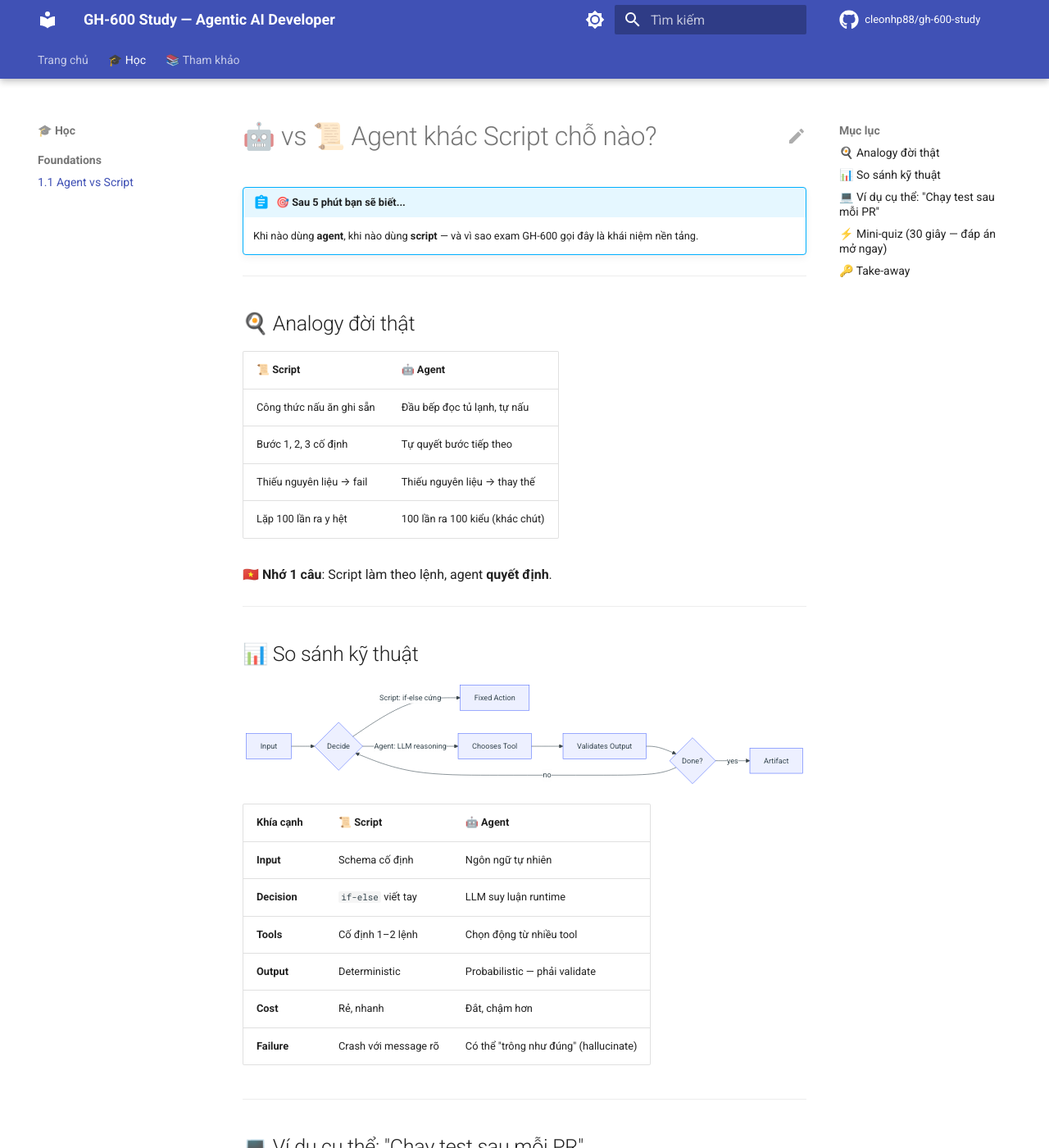
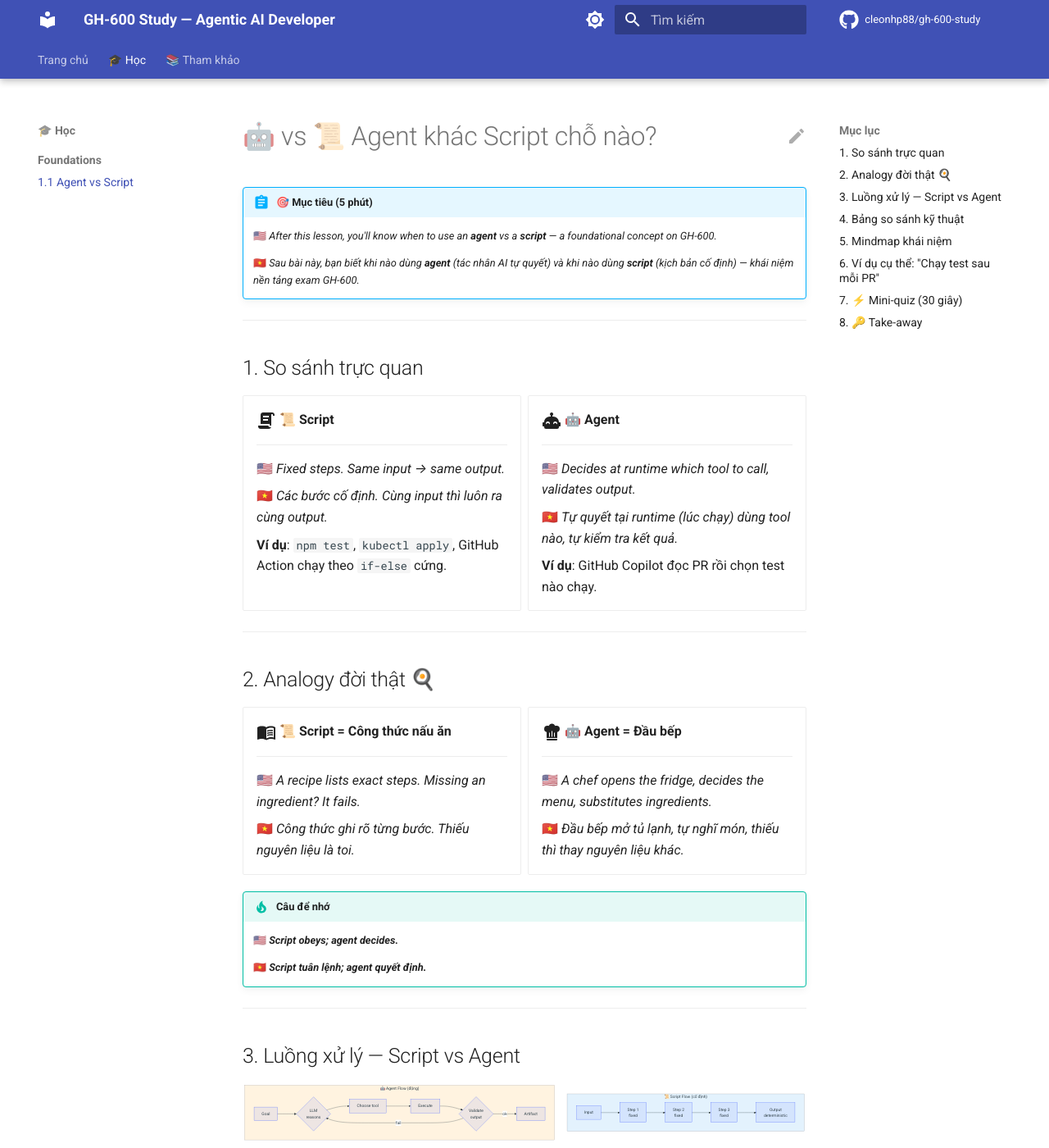
Before and after one commit to cleonhp88/gh-600-study, an MkDocs documentation site: the page built from docs/learn/01-foundations/01-agent-vs-script.md, in a window 1280 px wide and 1400 px high. Shown: the whole window at 82% size. Built offline with MkDocs 1.6.1 and Material for MkDocs 9.7.7, drawn with Linux system fonts in a browser that asks for light colours; comment, search, counter and statistics services are not loaded; some of the changed text lies outside the part shown.

Commit message:
Redesign 1.1 with bilingual sentences + grid cards + mindmap

````diff
--- a/docs/learn/01-foundations/01-agent-vs-script.md
+++ b/docs/learn/01-foundations/01-agent-vs-script.md
@@ -4,51 +4,150 @@ title: "1.1 — Agent khác Script chỗ nào?"
 
 # 🤖 vs 📜 Agent khác Script chỗ nào?
 
-!!! abstract "🎯 Sau 5 phút bạn sẽ biết..."
-    Khi nào dùng **agent**, khi nào dùng **script** — và vì sao exam GH-600 gọi đây là khái niệm nền tảng.
+!!! abstract "🎯 Mục tiêu (5 phút)"
+    🇺🇸 _After this lesson, you'll know when to use an **agent** vs a **script** — a foundational concept on GH-600._
+
+    🇻🇳 _Sau bài này, bạn biết khi nào dùng **agent** (tác nhân AI tự quyết) và khi nào dùng **script** (kịch bản cố định) — khái niệm nền tảng exam GH-600._
 
 ---
 
-## 🍳 Analogy đời thật
+## 1. So sánh trực quan
 
-| 📜 **Script** | 🤖 **Agent** |
-|---|---|
-| Công thức nấu ăn ghi sẵn | Đầu bếp đọc tủ lạnh, tự nấu |
-| Bước 1, 2, 3 cố định | Tự quyết bước tiếp theo |
-| Thiếu nguyên liệu → fail | Thiếu nguyên liệu → thay thế |
-| Lặp 100 lần ra y hệt | 100 lần ra 100 kiểu (khác chút) |
+<div class="grid cards" markdown>
 
-🇻🇳 **Nhớ 1 câu**: Script làm theo lệnh, agent **quyết định**.
+-   :material-script-text:{ .lg .middle } **📜 Script**
+
+    ---
+
+    🇺🇸 _Fixed steps. Same input → same output._
+
+    🇻🇳 _Các bước cố định. Cùng input thì luôn ra cùng output._
+
+    **Ví dụ**: `npm test`, `kubectl apply`, GitHub Action chạy theo `if-else` cứng.
+
+-   :material-robot-happy:{ .lg .middle } **🤖 Agent**
+
+    ---
+
+    🇺🇸 _Decides at runtime which tool to call, validates output._
+
+    🇻🇳 _Tự quyết tại runtime (lúc chạy) dùng tool nào, tự kiểm tra kết quả._
+
+    **Ví dụ**: GitHub Copilot đọc PR rồi chọn test nào chạy.
+
+</div>
 
 ---
 
-## 📊 So sánh kỹ thuật
+## 2. Analogy đời thật 🍳
+
+<div class="grid cards" markdown>
+
+-   :material-book-open-variant:{ .lg .middle } **📜 Script = Công thức nấu ăn**
+
+    ---
+
+    🇺🇸 _A recipe lists exact steps. Missing an ingredient? It fails._
+
+    🇻🇳 _Công thức ghi rõ từng bước. Thiếu nguyên liệu là toi._
+
+-   :material-chef-hat:{ .lg .middle } **🤖 Agent = Đầu bếp**
+
+    ---
+
+    🇺🇸 _A chef opens the fridge, decides the menu, substitutes ingredients._
+
+    🇻🇳 _Đầu bếp mở tủ lạnh, tự nghĩ món, thiếu thì thay nguyên liệu khác._
+
+</div>
+
+!!! tip "Câu để nhớ"
+    🇺🇸 _**Script obeys; agent decides.**_
+
+    🇻🇳 _**Script tuân lệnh; agent quyết định.**_
+
+---
+
+## 3. Luồng xử lý — Script vs Agent
 
 ```mermaid
-flowchart LR
-    A[Input] --> B{Decide}
-    B -->|Script: if-else cứng| C[Fixed Action]
-    B -->|Agent: LLM reasoning| D[Chooses Tool]
-    D --> E[Validates Output]
-    E --> F{Done?}
-    F -->|no| B
-    F -->|yes| G[Artifact]
+flowchart TB
+    subgraph S["📜 Script Flow (cố định)"]
+        S1[Input] --> S2[Step 1<br/>fixed]
+        S2 --> S3[Step 2<br/>fixed]
+        S3 --> S4[Step 3<br/>fixed]
+        S4 --> S5[Output<br/>deterministic]
+    end
+
+    subgraph A["🤖 Agent Flow (động)"]
+        A1[Goal] --> A2{LLM<br/>reasons}
+        A2 --> A3[Choose tool]
+        A3 --> A4[Execute]
+        A4 --> A5{Validate<br/>output}
+        A5 -->|fail| A2
+        A5 -->|ok| A6[Artifact]
+    end
+
+    style S fill:#e3f2fd
+    style A fill:#fff3e0
 ```
+
+🇺🇸 _Script has a fixed path. Agent has a **decision loop** (reason → tool → validate) until success._
+
+🇻🇳 _Script chạy theo đường thẳng. Agent chạy theo **vòng lặp quyết định** (suy luận → chọn tool → kiểm tra) cho tới khi thành công._
+
+---
+
+## 4. Bảng so sánh kỹ thuật
 
 | Khía cạnh | 📜 Script | 🤖 Agent |
 |---|---|---|
-| **Input** | Schema cố định | Ngôn ngữ tự nhiên |
-| **Decision** | `if-else` viết tay | LLM suy luận runtime |
-| **Tools** | Cố định 1–2 lệnh | Chọn động từ nhiều tool |
-| **Output** | Deterministic | Probabilistic — phải validate |
+| **Input** | Schema cố định (định dạng cụ thể) | Natural language (ngôn ngữ tự nhiên) |
+| **Decision** | `if-else` viết tay | LLM reasoning (LLM suy luận) tại runtime |
+| **Tools** | 1–2 lệnh hardcoded | Chọn động từ nhiều tool |
+| **Output** | Deterministic (cố định) | Probabilistic (xác suất, có thể đổi) |
 | **Cost** | Rẻ, nhanh | Đắt, chậm hơn |
-| **Failure** | Crash với message rõ | Có thể "trông như đúng" (hallucinate) |
+| **Failure** | Crash với error rõ | Có thể **hallucinate** (bịa kết quả sai như thật) |
+
+!!! warning "Từ vựng exam"
+    🇺🇸 _"**Hallucinate**" = the agent produces a confident but wrong answer._
+
+    🇻🇳 _"**Hallucinate**" = agent trả lời chắc nịch nhưng sai (bịa). Đây là rủi ro lớn nhất khi dùng agent — phải có guardrails (rào chắn) để chặn._
 
 ---
 
-## 💻 Ví dụ cụ thể: "Chạy test sau mỗi PR"
+## 5. Mindmap khái niệm
 
-=== "📜 Script (GitHub Action)"
+```mermaid
+mindmap
+  root((Agent vs<br/>Script))
+    Script
+      Fixed steps
+      Deterministic
+      Cheap & fast
+      No surprises
+    Agent
+      LLM reasoning
+      Probabilistic
+      Needs validation
+      Needs guardrails
+      Can hallucinate
+    Khi nào dùng?
+      Script
+        Format code
+        Deploy kubectl
+        Cron job đều đặn
+      Agent
+        Đọc hiểu PR
+        Sinh test thông minh
+        Trả lời câu hỏi phức tạp
+```
+
+---
+
+## 6. Ví dụ cụ thể: "Chạy test sau mỗi PR"
+
+=== "📜 Script (GitHub Action thuần)"
 
     ```yaml
     name: CI
@@ -59,46 +158,67 @@ flowchart LR
         steps:
           - uses: actions/checkout@v4
           - run: npm install
-          - run: npm test     # Chạy TOÀN BỘ test, luôn
+          - run: npm test     # Chạy TOÀN BỘ test, mọi lần
     ```
 
-    **Hành vi**: chạy hết. Pass hay fail → comment generic.
+    🇺🇸 _Runs all tests every time. No reasoning. Cheap and predictable._
 
-=== "🤖 Agent (Copilot)"
+    🇻🇳 _Chạy hết test mọi lần. Không suy luận. Rẻ và dễ đoán._
+
+=== "🤖 Agent (Copilot agent)"
 
     ```yaml
-    # Agent đọc PR diff → hiểu file nào đổi
-    # → chạy CHỈ test liên quan
-    # → nếu fail, đọc log → suggest fix
-    # → comment giải thích chi tiết
+    # Agent đọc PR diff
+    # → hiểu file nào đã đổi
+    # → chọn TEST liên quan để chạy
+    # → nếu fail → đọc log → suggest fix
+    # → comment giải thích lên PR
     ```
 
-    **Hành vi**: thông minh hơn nhưng cần guardrails (Domain 6) để khỏi loạn.
+    🇺🇸 _Smarter but needs guardrails: timeout, scope, approval for risky actions._
+
+    🇻🇳 _Thông minh hơn nhưng cần rào chắn: giới hạn thời gian, giới hạn phạm vi, cần approve cho hành động rủi ro._
 
 ---
 
-## ⚡ Mini-quiz (30 giây — đáp án mở ngay)
+## 7. ⚡ Mini-quiz (30 giây)
 
-**Q1.** Trường hợp nào nên dùng **script**, không cần agent?
+**Q1.**
+🇺🇸 _When should you use a **script** instead of an agent?_
+
+🇻🇳 _Khi nào nên dùng **script** thay vì agent?_
 
 ??? success "Đáp án"
-    Khi luồng cố định, input schema rõ, không cần suy luận. Ví dụ: format code, deploy bằng `kubectl apply`, gửi Slack notification cố định template. Agent ở đây = **lãng phí** (đắt + thêm rủi ro hallucinate).
+    🇺🇸 _When the flow is fixed, the input schema is known, and no reasoning is needed. Examples: code formatting, kubectl deploy, scheduled cron jobs. Using an agent here wastes money and adds hallucination risk._
 
-**Q2.** Tại sao agent output phải **validate** mà script thì không?
+    🇻🇳 _Khi luồng cố định, input schema rõ, không cần suy luận. Ví dụ: format code, deploy kubectl, cron job định kỳ. Dùng agent ở đây = tốn tiền + thêm rủi ro hallucinate (bịa)._
+
+**Q2.**
+🇺🇸 _Why must agent output be **validated** while script output usually isn't?_
+
+🇻🇳 _Tại sao output của agent phải được **validate** (kiểm chứng) còn script thì thường không cần?_
 
 ??? success "Đáp án"
-    Vì agent **probabilistic** — 2 lần chạy có thể ra 2 kết quả khác nhau, hoặc trông đúng nhưng sai (hallucination). Phải có gate: schema check, test pass, hoặc human approval. Script deterministic → tin được output.
+    🇺🇸 _Because agents are **probabilistic** — two runs can give two different results, or look correct but be wrong (hallucination). You need a gate: schema check, test pass, or human approval. Scripts are deterministic, so the output is trustworthy by construction._
+
+    🇻🇳 _Vì agent **probabilistic** (xác suất) — 2 lần chạy có thể ra 2 kết quả khác, hoặc trông đúng mà sai (hallucination). Phải có cổng kiểm: schema check, test pass, hoặc human approval. Script deterministic (cố định) nên output tin được luôn._
 
 ---
 
-## 🔑 Take-away
+## 8. 🔑 Take-away
 
-> **Script** = lệnh cứng, chắc, rẻ. **Agent** = suy luận, mềm, đắt, cần guardrails.
-> Câu hỏi exam thường ẩn ý: "đây là tình huống nên dùng cái nào?"
+!!! success "Câu chốt"
+    🇺🇸 _**Script = obey, cheap, safe. Agent = decide, expensive, needs guardrails.**_
+
+    🇻🇳 _**Script = tuân lệnh, rẻ, an toàn. Agent = suy luận, đắt, cần rào chắn.**_
+
+    🇺🇸 _Exam pattern: "given this situation, which one fits?"_
+
+    🇻🇳 _Câu hỏi exam thường ẩn ý: "tình huống này hợp với cái nào?"_
 
 ---
 
 [← Trang chủ](../../index.md){ .md-button }
 
 !!! note "Bài tiếp theo"
-    **1.2 SDLC là gì + agent ngồi ở đâu?** — đang xây dựng. Khi bạn confirm format này OK, mình build tiếp ~7 bài còn lại của Foundations.
+    **1.2 SDLC là gì + agent ngồi ở đâu?** — đang chờ bạn confirm format này. Sau khi OK, mình build 7 bài còn lại liền mạch.
````
